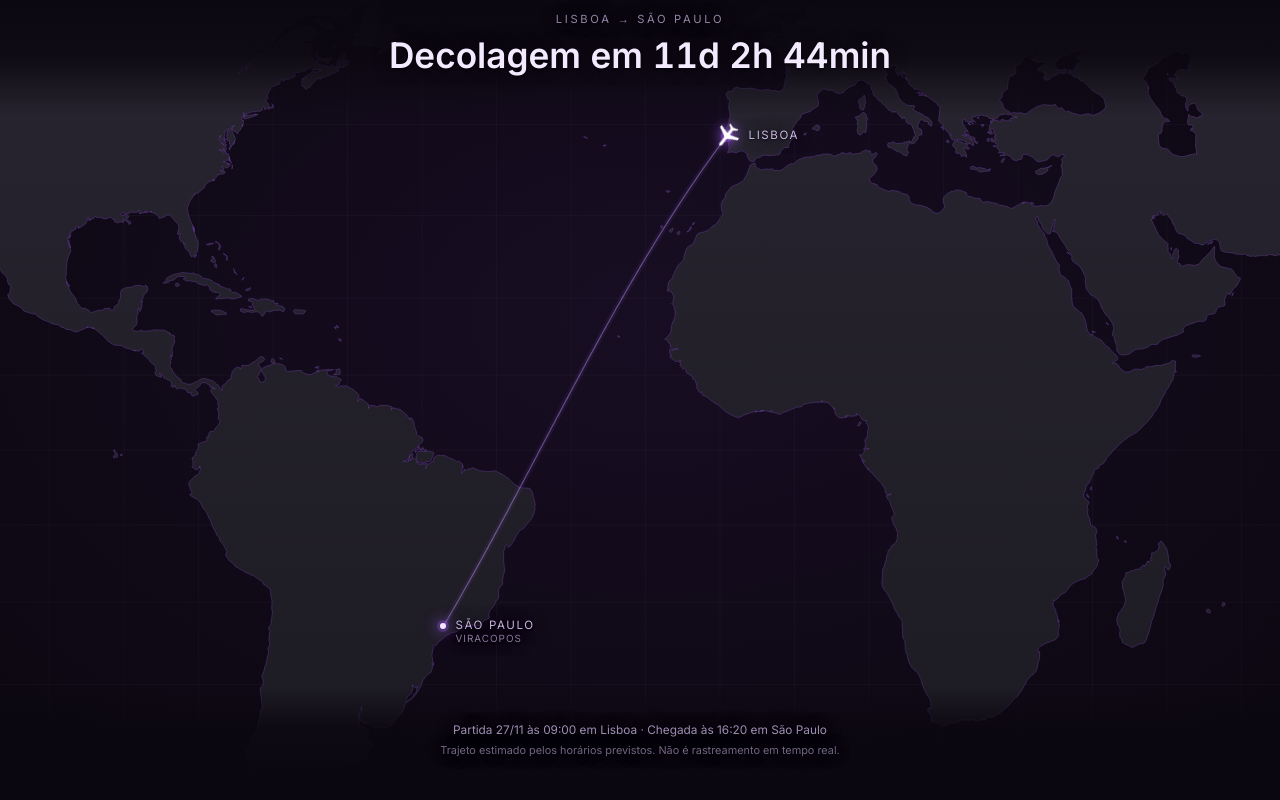
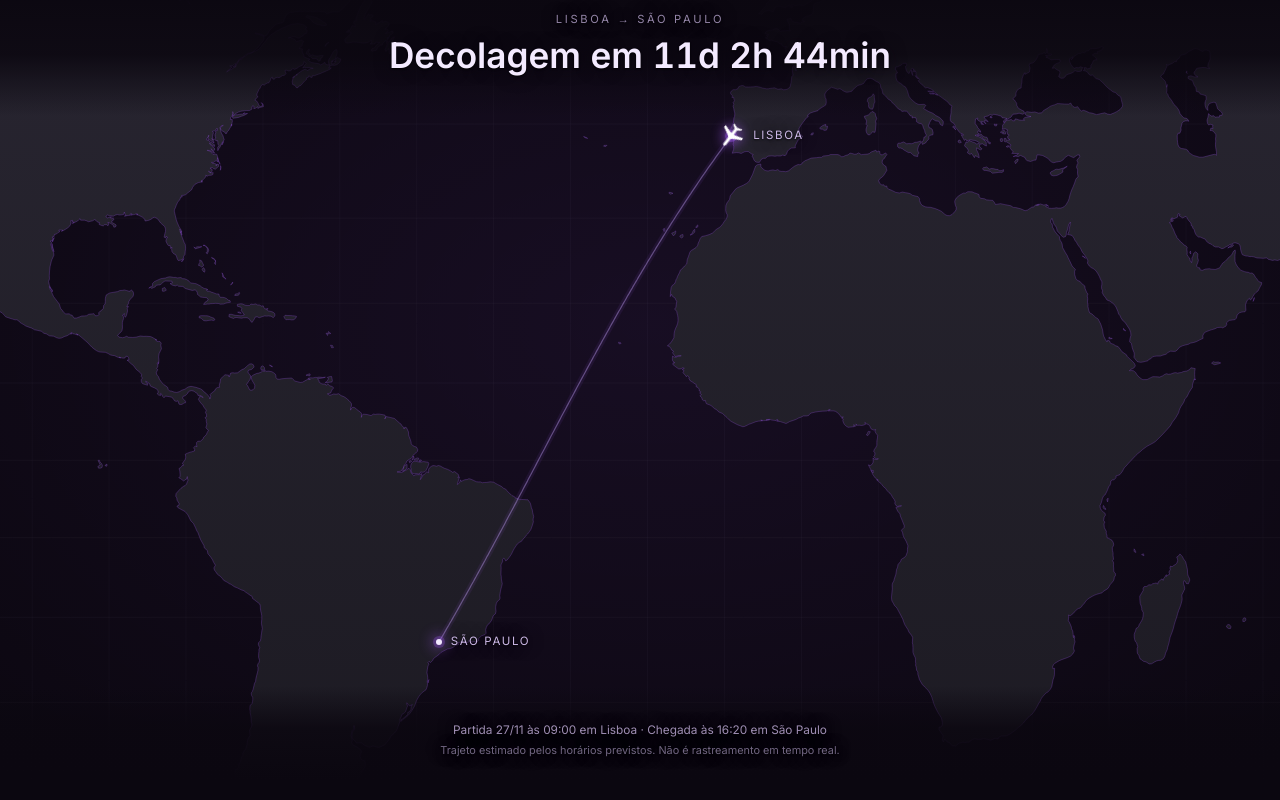
Before and after one commit to guuiisouza/Handshake, a React (Vite) app: page / in a window 1280 px wide. Shown: the part 2740-3540 px from the top of the page. Built offline with nearby package versions, Linux system fonts and the light colour scheme.

Commit message:
Marcador

```diff
--- a/src/Voo.css
+++ b/src/Voo.css
@@ -143,7 +143,7 @@
 .mapa-rota-feita-halo       { stroke: rgba(var(--luz), 0.3); stroke-width: 4px; }
 .mapa-rota-feita            { stroke: #eadcff; stroke-width: 1.8px; }
 
-/* Marcadores de Lisboa e Viracopos: ponto de luz discreto + nome pequeno */
+/* Marcadores de Lisboa e São Paulo: ponto de luz discreto + nome pequeno */
 .mapa-marcador {
   position: absolute;
   z-index: 1;
@@ -166,8 +166,6 @@
   position: absolute;
   left: 12px;
   top: -8px;
-  display: flex;
-  flex-direction: column;
   white-space: nowrap;
   text-align: left;
   font-size: 0.72rem;
@@ -180,11 +178,6 @@
   left: 22px;
 }
 
-.mapa-marcador-nome small {
-  font-size: 0.62rem;
-  letter-spacing: 0.1em;
-  color: rgba(var(--luz-clara), 0.6);
-}
 
 /* Avião branco, com um brilho suave por trás */
 .mapa-aviao {
--- a/src/Voo.tsx
+++ b/src/Voo.tsx
@@ -127,27 +127,24 @@ function Aviao() {
   )
 }
 
-type PropsMarcador = { ponto: Ponto; nome: string; detalhe?: string; camera: Camera; tela: Tela; comAviao: boolean }
+type PropsMarcador = { ponto: Ponto; nome: string; camera: Camera; tela: Tela; comAviao: boolean }
 
 // comAviao: o avião está parado neste marcador; o nome se afasta para não ficar embaixo da asa
-function Marcador({ ponto, nome, detalhe, camera, tela, comAviao }: PropsMarcador) {
+function Marcador({ ponto, nome, camera, tela, comAviao }: PropsMarcador) {
   return (
     <div className={comAviao ? 'mapa-marcador com-aviao' : 'mapa-marcador'} style={naTela(ponto, camera, tela)}>
       <span className="mapa-marcador-ponto" />
-      <span className="mapa-marcador-nome">
-        {nome}
-        {detalhe && <small>{detalhe}</small>}
-      </span>
+      <span className="mapa-marcador-nome">{nome}</span>
     </div>
   )
 }
 
 // Folgas em pixels em volta da rota: laterais, espaço para o nome "Lisboa"
-// (à direita do ponto mais a leste da rota) e para "São Paulo / Viracopos"
-// (abaixo do ponto mais ao sul).
+// (à direita do ponto mais a leste da rota) e para o nome "São Paulo"
+// (perto do ponto mais ao sul).
 const FOLGA_LATERAL = 28
 const FOLGA_NOME_LISBOA = 110
-const FOLGA_NOME_CAMPINAS = 40
+const FOLGA_NOME_SAO_PAULO = 24
 const FOLGA_TEXTO = 20
 
 type PropsMapa = { estado: EstadoVoo; topo: number; base: number }
@@ -162,7 +159,7 @@ function MapaVoo({ estado, topo, base }: PropsMapa) {
   // faixas de texto. Na parte 3c ela passa a ser controlada pela rolagem.
   const camera = enquadrar(CAIXA_ROTA, tela, {
     topo: topo + FOLGA_TEXTO,
-    base: base + FOLGA_TEXTO + FOLGA_NOME_CAMPINAS,
+    base: base + FOLGA_TEXTO + FOLGA_NOME_SAO_PAULO,
     esquerda: FOLGA_LATERAL,
     direita: FOLGA_LATERAL + FOLGA_NOME_LISBOA,
   })
@@ -217,7 +214,6 @@ function MapaVoo({ estado, topo, base }: PropsMapa) {
       <Marcador
         ponto={VIRACOPOS}
         nome="São Paulo"
-        detalhe="Viracopos"
         camera={camera}
         tela={tela}
         comAviao={estado.fase === 'depois'}
@@ -298,7 +294,7 @@ function Voo() {
       </header>
 
       <footer className="voo-base" ref={refBase}>
-        <p className="voo-horarios">Partida 27/11 às 09:00 em Lisboa · Chegada às 16:20 em São Paulo</p>
+        <p className="voo-horarios">Partida 27/11 às 09:00 em Lisboa · Chegada às 16:20 em São&nbsp;Paulo</p>
         <p className="voo-aviso">Trajeto estimado pelos horários previstos. Não é rastreamento em tempo real.</p>
       </footer>
     </section>
```
